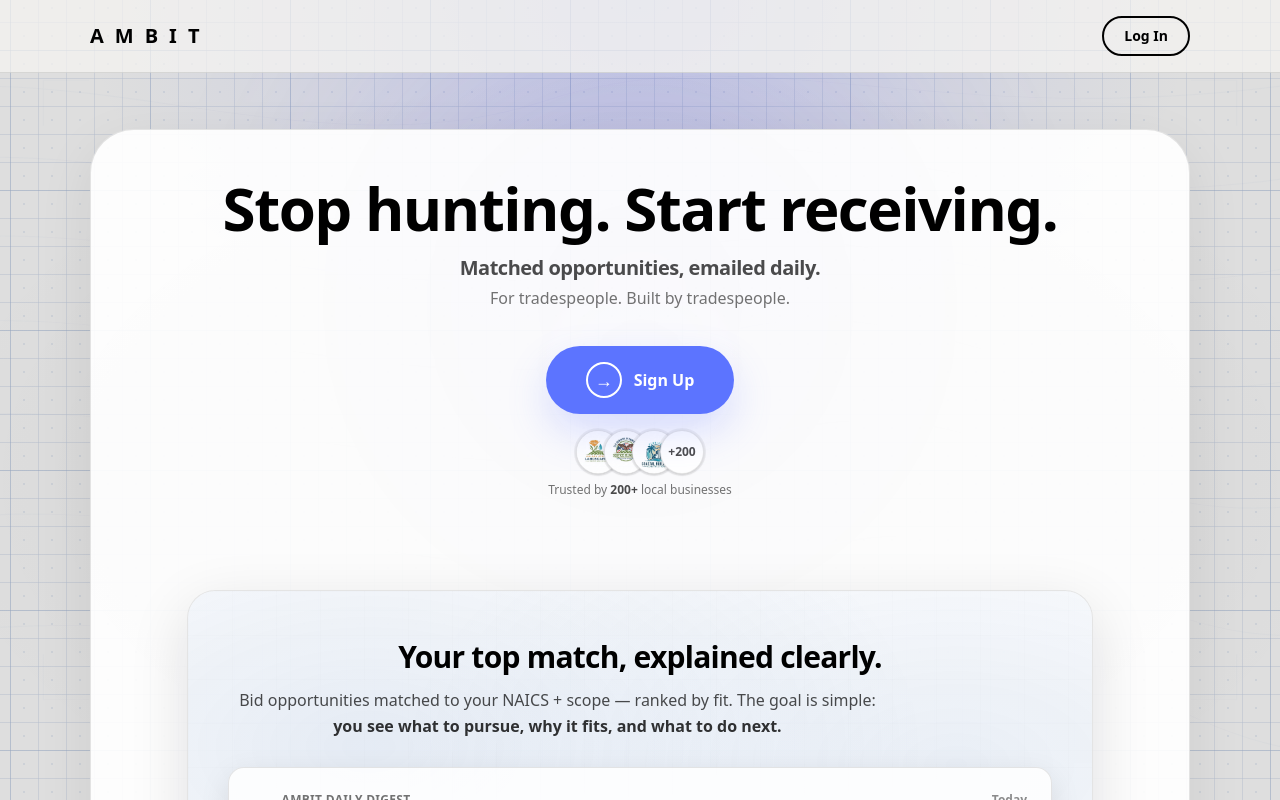
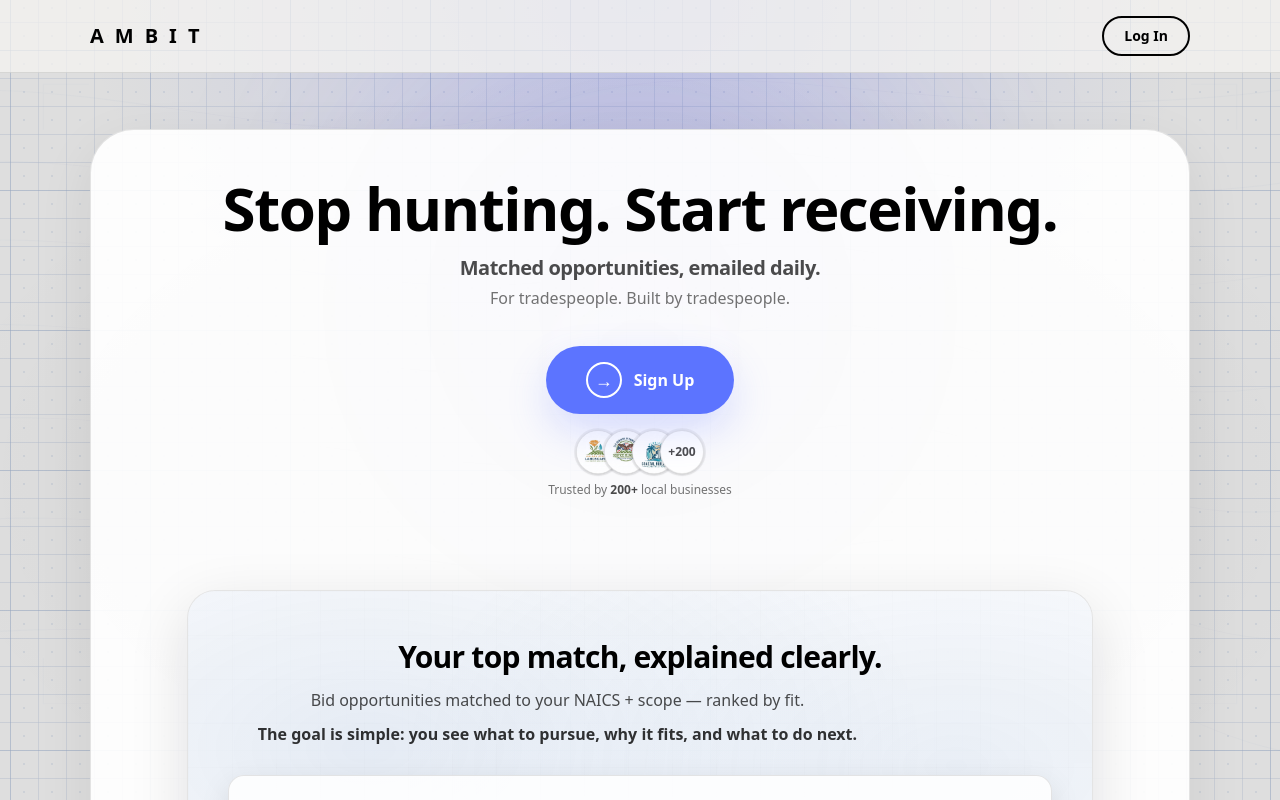
Before and after one commit to seansevrix/ambit, a Next.js app: page / in a window 1280 px wide. Shown: the top 800 px of the page. Built offline with nearby package versions, Linux system fonts and the light colour scheme.

Commit message:
Split goal sentence onto its own line

```diff
--- a/app/components/LandingEmailPreview.tsx
+++ b/app/components/LandingEmailPreview.tsx
@@ -145,11 +145,14 @@ export default function LandingEmailPreview({ market = "government" }: { market?
             </h2>
 
             <p className="mt-3 max-w-[72ch] text-sm leading-relaxed text-black/70 sm:text-base">
-              Bid opportunities matched to your NAICS + scope — ranked by fit. The goal is simple:{" "}
-              <span className="font-semibold text-black/80">
-                you see what to pursue, why it fits, and what to do next.
-              </span>
-            </p>
+  Bid opportunities matched to your NAICS + scope — ranked by fit.
+</p>
+
+<p className="mt-2 max-w-[72ch] text-sm leading-relaxed text-black/70 sm:text-base">
+  <span className="font-semibold text-black/80">
+    The goal is simple: you see what to pursue, why it fits, and what to do next.
+  </span>
+</p>
 
             {/* DIGEST CARD */}
             <div className="mt-7 rounded-2xl border border-black/10 bg-white/85 p-6 shadow-[0_10px_30px_rgba(6,16,23,0.10)]">
```
